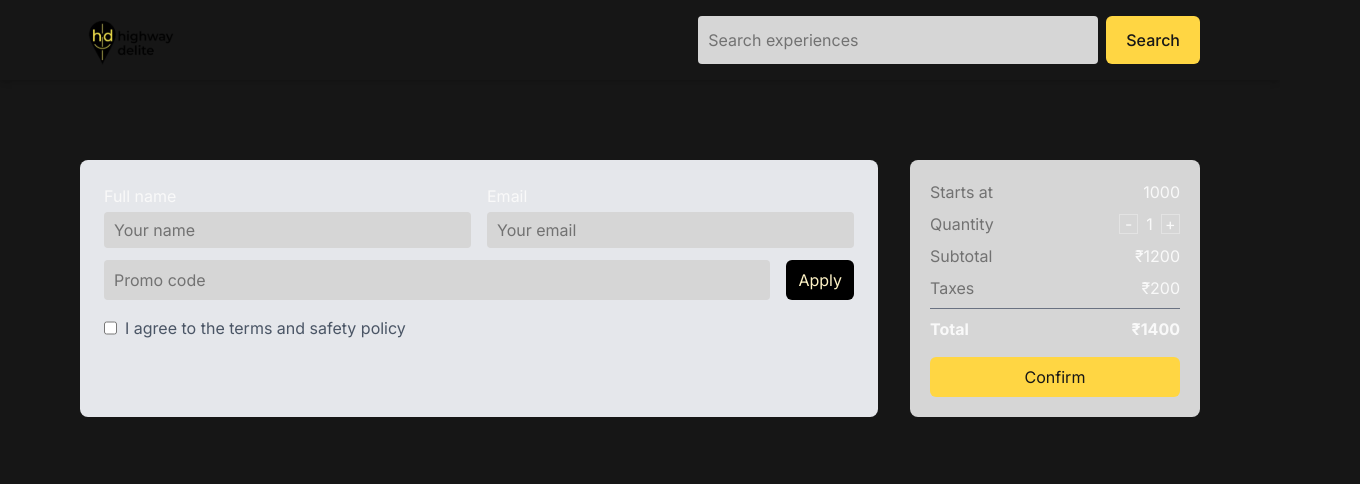
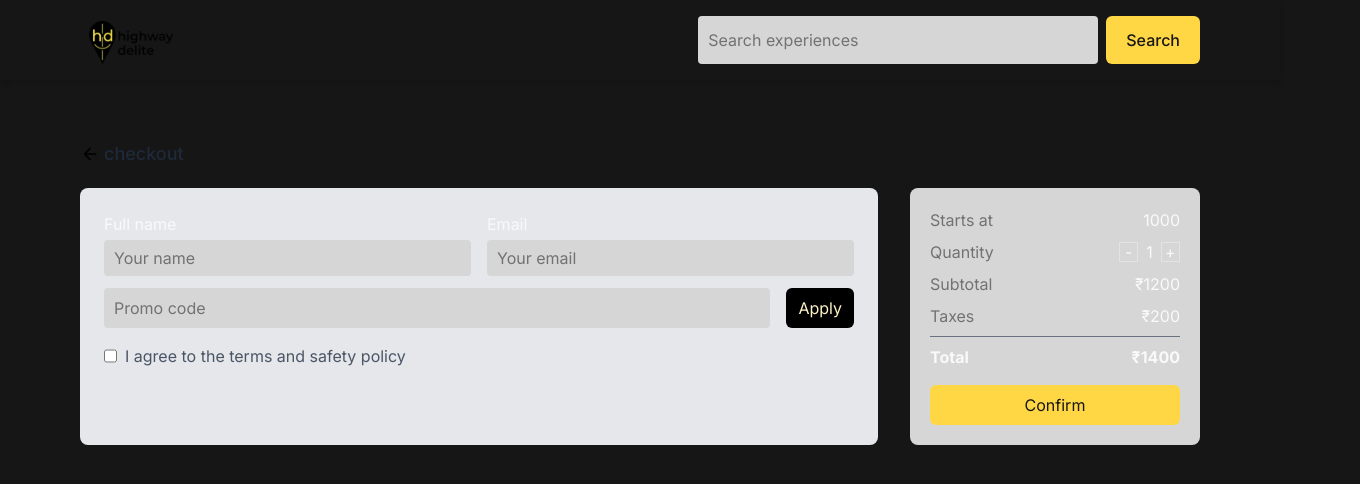
Before and after one commit to Rishiyaduwanshi/bookit, a Next.js app: page /checkout in a window 1280 px wide. Shown: the top 484 px of the page, 1360 px wide, since content can reach past the window. Built offline with nearby package versions, Linux system fonts and the light colour scheme; no server answers.

Commit message:
add(ui): BackButton component, and confirmation page

```diff
--- a/src/app/checkout/page.jsx
+++ b/src/app/checkout/page.jsx
@@ -1,13 +1,17 @@
 import React from 'react';
 import Checkout from '@/components/Checkout';
 import Cart from '@/components/Cart';
+import BackButton from '@/components/BackButton';
 
 const page = () => {
   return (
-    <div className="flex m-20 gap-8">
-      <Checkout />
-      <Cart />
-    </div>
+    <>
+      <BackButton title="checkout" className="left-20" />
+      <div className="flex m-20 gap-8">
+        <Checkout />
+        <Cart goTo="/confirm" />
+      </div>
+    </>
   );
 };
 
--- /dev/null
+++ b/src/app/confirm/page.jsx
@@ -0,0 +1,32 @@
+'use client';
+
+import Link from 'next/link';
+
+const Confirm = () => {
+  return (
+    <div className="flex flex-col gap-4 m-20 items-center">
+      <svg
+        width="80"
+        height="80"
+        viewBox="0 0 80 80"
+        fill="none"
+        xmlns="http://www.w3.org/2000/svg"
+      >
+        <path
+          d="M40 5C49.2826 5 58.185 8.68749 64.7487 15.2513C71.3125 21.815 75 30.7174 75 40C75 49.2826 71.3125 58.185 64.7487 64.7487C58.185 71.3125 49.2826 75 40 75C30.7174 75 21.815 71.3125 15.2513 64.7487C8.68749 58.185 5 49.2826 5 40C5 30.7174 8.68749 21.815 15.2513 15.2513C21.815 8.68749 30.7174 5 40 5ZM35.64 46.905L27.865 39.125C27.5863 38.8463 27.2554 38.6252 26.8912 38.4743C26.527 38.3235 26.1367 38.2458 25.7425 38.2458C25.3483 38.2458 24.958 38.3235 24.5938 38.4743C24.2296 38.6252 23.8987 38.8463 23.62 39.125C23.0571 39.6879 22.7408 40.4514 22.7408 41.2475C22.7408 42.0436 23.0571 42.8071 23.62 43.37L33.52 53.27C33.7979 53.5501 34.1286 53.7725 34.4929 53.9242C34.8572 54.076 35.2479 54.1541 35.6425 54.1541C36.0371 54.1541 36.4278 54.076 36.7921 53.9242C37.1564 53.7725 37.4871 53.5501 37.765 53.27L58.265 32.765C58.5475 32.4874 58.7722 32.1567 58.9261 31.7918C59.0801 31.427 59.1604 31.0352 59.1622 30.6392C59.164 30.2432 59.0875 29.8508 58.9369 29.4845C58.7863 29.1182 58.5647 28.7854 58.2848 28.5052C58.005 28.225 57.6724 28.003 57.3063 27.852C56.9402 27.701 56.5478 27.6239 56.1518 27.6253C55.7558 27.6267 55.364 27.7064 54.999 27.86C54.6339 28.0136 54.3029 28.2379 54.025 28.52L35.64 46.905Z"
+          fill="#24AC39"
+        />
+      </svg>
+      <h2 className=" text-3xl">Booking Confirmed</h2>
+      <p className="text-gray-500">Ref ID HUF56&SO</p>
+      <Link
+        href="/"
+        className="px-3 py-2 bg-[#E3E3E3] rounded-md font-sans text-[#656565]"
+      >
+        Back to Home
+      </Link>
+    </div>
+  );
+};
+
+export default Confirm;
--- a/src/app/experiences/[id]/page.jsx
+++ b/src/app/experiences/[id]/page.jsx
@@ -1,13 +1,15 @@
 'use client';
 import DisplayDetails from '@/ui/DisplayDetails';
+import BackButton from '@/components/BackButton';
 import { useParams } from 'next/navigation';
 
 const ExperienceDetails = () => {
   const params = useParams();
-  const id = params.id; // dynamic route param
+  const id = params.id;
 
   return (
     <>
+      <BackButton title="Details" className="left-25" />
       <DisplayDetails experienceId={id} />
     </>
   );
--- /dev/null
+++ b/src/components/BackButton.jsx
@@ -0,0 +1,34 @@
+'use client';
+import { useRouter } from 'next/navigation';
+import Image from 'next/image';
+
+export default function BackHeader({
+  title = 'Back',
+  backTo = '',
+  className = '',
+}) {
+  const router = useRouter();
+
+  function handleBack() {
+    if (backTo) router.push(backTo);
+    else router.back();
+  }
+
+  return (
+    <div
+      className={` ${className} flex items-center relative gap-1 top-15 cursor-pointer`}
+      onClick={handleBack}
+    >
+      <Image
+        src="/backArrow.svg"
+        alt="Back"
+        width={20}
+        height={20}
+        className="hover:opacity-80"
+      />
+      <span className="font-medium text-lg text-gray-800 hover:text-black">
+        {title}
+      </span>
+    </div>
+  );
+}
--- a/src/components/Cart.jsx
+++ b/src/components/Cart.jsx
@@ -1,9 +1,11 @@
 'use client';
-import { useEffect } from 'react';
 import useCartStore from '@/store/cart.store';
+import Link from 'next/link';
 
-export default function () {
-  const { price, taxes, discount, quantity, setQuantity, subTotal, total } = useCartStore();
+export default function ({ goTo = "" }) {
+  console.log("ssssssssssssssssss", goTo)
+  const { price, taxes, discount, quantity, setQuantity, subTotal, total } =
+    useCartStore();
 
   function handleDecrement() {
     if (quantity > 0) return setQuantity(quantity - 1);
@@ -48,7 +50,9 @@ export default function () {
         </div>
       </div>
       <div className="bottom">
-        <button className="confirm-btn w-full mt-4 ">Confirm</button>
+        <button className="confirm-btn w-full mt-4 ">
+          <Link href={goTo}>Confirm</Link>
+        </button>
       </div>
     </dl>
   );
--- a/src/ui/DisplayDetails.jsx
+++ b/src/ui/DisplayDetails.jsx
@@ -47,29 +47,38 @@ const DisplayDetails = ({ experienceId }) => {
   }, [fetchExperienceById]);
 
   const availableDates = useMemo(() => {
-    return [...new Set(slots.map(slot => slot.date))];
+    return [...new Set(slots.map((slot) => slot.date))];
   }, [slots]);
 
   const availableTimes = useMemo(() => {
-    return [...new Set(slots.map(slot => slot.time))];
+    return [...new Set(slots.map((slot) => slot.time))];
   }, [slots]);
 
   if (isLoading) {
-    return <div className="flex justify-center items-center h-96">Loading...</div>;
+    return (
+      <div className="flex justify-center items-center h-96">Loading...</div>
+    );
   }
 
   if (!experience) {
-    return <div className="flex justify-center items-center h-96">Experience not found</div>;
+    return (
+      <div className="flex justify-center items-center h-96">
+        Experience not found
+      </div>
+    );
   }
 
   return (
     <div className="details flex justify-between gap-8 m-20">
       <ToastContainer />
-      <div className='flex flex-col flex-3 justify-between '>
+      <div className="flex flex-col flex-3 justify-between ">
         <div className="relative h-80 md:h-96 rounded-lg">
           <Image
-            src={experience.imgSrc || "https://images.unsplash.com/photo-1530789253388-582c481c54b0"}
-            alt={experience.name || "image"}
+            src={
+              experience.imgSrc ||
+              'https://images.unsplash.com/photo-1530789253388-582c481c54b0'
+            }
+            alt={experience.name || 'image'}
             fill
             className="object-cover rounded-lg"
           />
@@ -82,7 +91,7 @@ const DisplayDetails = ({ experienceId }) => {
           availableTime={availableTimes}
         />
       </div>
-      <Cart price={experience.price} taxes={experience.tax} />
+      <Cart goTo="/checkout" />
     </div>
   );
 };
```
Also changed, not shown: public/BackArrow.svg (added).
